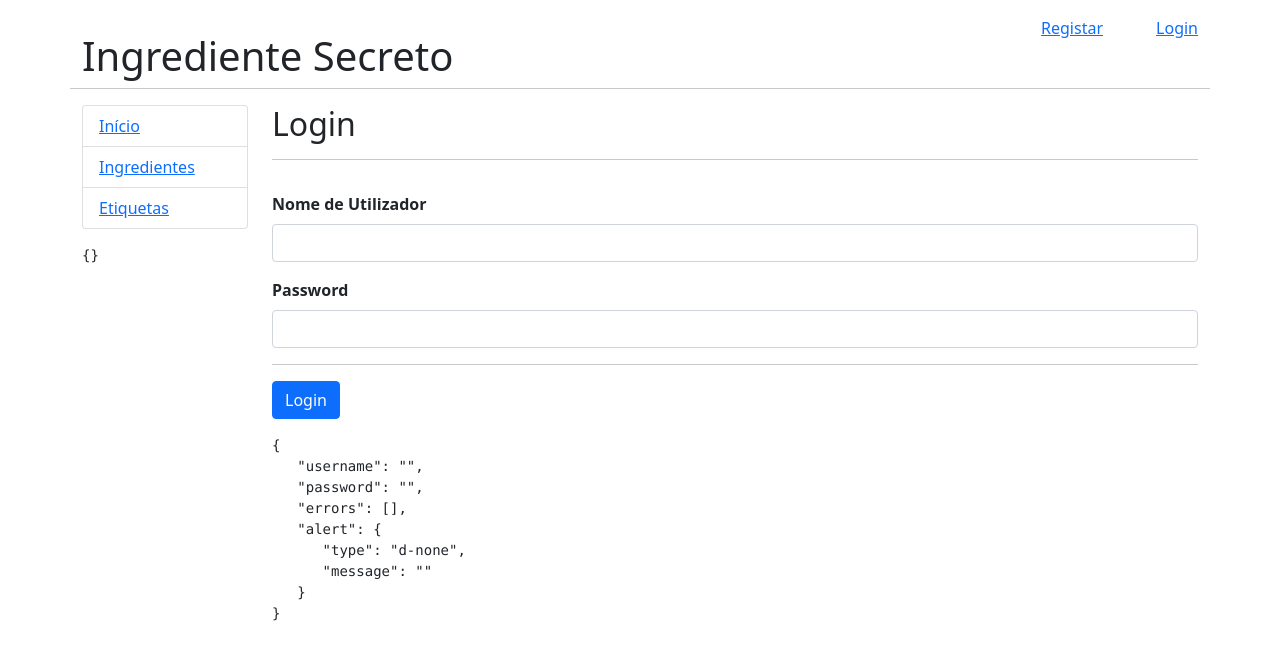
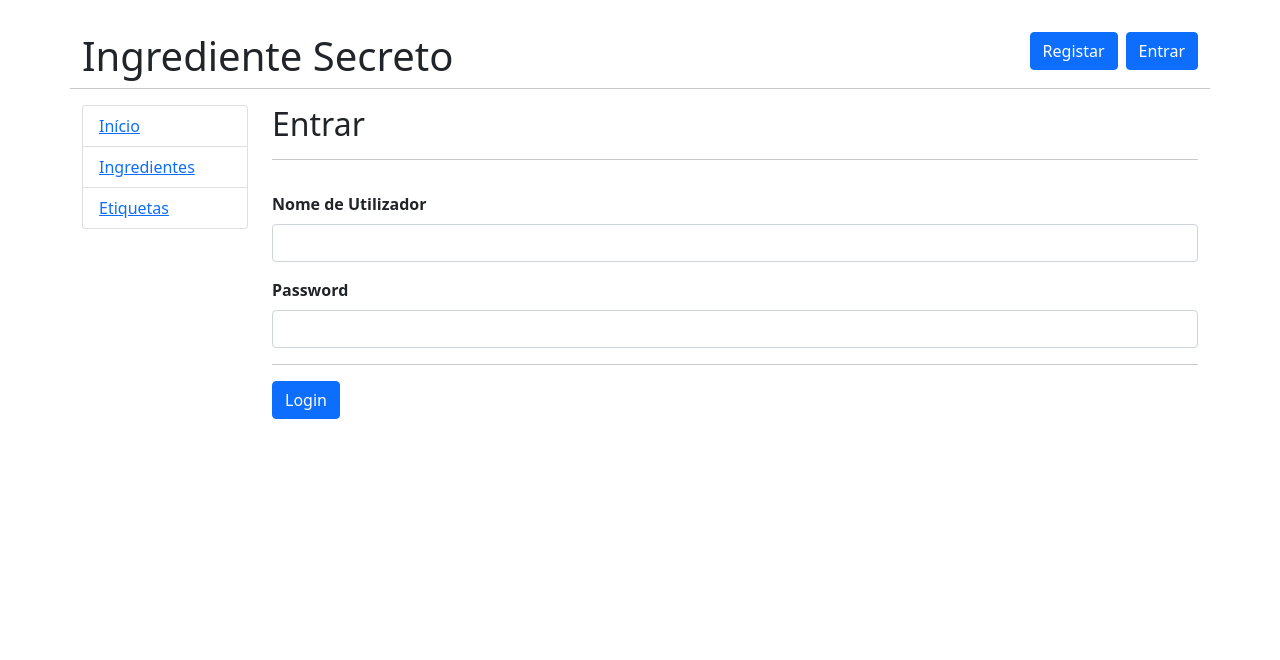
Before and after one commit to marcomartinscastanho/Secret-Ingredient-Frontend, a React (Create React App) app: page /login in a window 1280 px wide. Shown: the top 660 px of the page. Built offline with nearby package versions, Linux system fonts and the light colour scheme.

Commit message:
login and register buttons and other minor ui fixes

```diff
--- a/src/App.tsx
+++ b/src/App.tsx
@@ -40,29 +40,35 @@ export class App extends Component<{}, State> {
   };
 
   render() {
-    const loginLink = this.state.jwt ? (
-      <Link to="/logout" onClick={this.logout}>
-        Logout
+    const loginButton = this.state.jwt ? (
+      <Link to="/logout" className="btn btn-danger ms-2" onClick={this.logout}>
+        Saír
       </Link>
     ) : (
-      <Link to="/login">Login</Link>
+      <Link to="/login" className="btn btn-primary ms-2">
+        Entrar
+      </Link>
     );
 
     return (
       <Router>
         <div className="container">
           <div className="row">
-            <div className="col-md-10 mt-3">
+            <div className="col mt-3">
               <h1 className="mt-3">Ingrediente Secreto</h1>
             </div>
-            {!this.state.jwt && (
-              <div className="col mt-3 text-end">
-                <Link to="/register">Registar</Link>
+            <div className="col-md-5 row mt-3 text-end">
+              <div className="col mt-3">
+                {/** TODO: when a user is logged in, replace this button with "Olá <name>" */}
+                {!this.state.jwt && (
+                  <Link to="/register" className="btn btn-primary">
+                    Registar
+                  </Link>
+                )}
+                {loginButton}
               </div>
-            )}
-            {/** TODO: when a user is logged in, replace this button with "Olá <name>" */}
-            <div className="col mt-3 text-end">{loginLink}</div>
-            <hr className="mb-3"></hr>
+            </div>
+            <hr className="mb-3" />
           </div>
           <div className="row">
             <div className="col-md-2">
@@ -91,9 +97,6 @@ export class App extends Component<{}, State> {
                     </Fragment>
                   )}
                 </ul>
-                <div className="mt-3">
-                  <pre>{JSON.stringify(this.state, null, 3)}</pre>
-                </div>
               </nav>
             </div>
             <div className="col-md-10">
--- a/src/components/EditRecipe.tsx
+++ b/src/components/EditRecipe.tsx
@@ -1,5 +1,4 @@
 import React, { Component, Fragment } from "react";
-import { confirmAlert } from "react-confirm-alert";
 import "react-confirm-alert/src/react-confirm-alert.css";
 import { RouteComponentProps } from "react-router";
 import { Link } from "react-router-dom";
@@ -382,16 +381,17 @@ export class EditRecipe extends Component<Props, State> {
 
           <hr />
 
-          <button className="btn btn-primary">Guardar</button>
-
-          <Link to={`/recipe/${recipe.id}`} className="btn btn-warning ms-1">
-            Cancelar
-          </Link>
+          <div className="d-flex justify-content-center mb-5">
+            <button className="btn btn-primary">Guardar</button>
+            <Link to={`/recipe/${recipe.id}`} className="btn btn-warning ms-2">
+              Cancelar
+            </Link>
+          </div>
         </form>
 
-        <div className="mt-3">
+        {/* <div className="mt-3">
           <pre>{JSON.stringify(this.state, null, 3)}</pre>
-        </div>
+        </div> */}
       </Fragment>
     );
   }
--- a/src/components/Login.tsx
+++ b/src/components/Login.tsx
@@ -77,7 +77,7 @@ export class Login extends Component<Props, State> {
           this.setState({ alert: { type: "alert-danger", message: data.message } });
         } else {
           this.handleJwtChange(data.accessToken);
-          this.props.history.push({ pathname: "/admin" });
+          this.props.history.push({ pathname: "/recipes" });
         }
       });
   };
@@ -95,7 +95,7 @@ export class Login extends Component<Props, State> {
 
     return (
       <Fragment>
-        <h2>Login</h2>
+        <h2>Entrar</h2>
         <hr />
         <Alert type={alert.type} message={alert.message} />
 
@@ -122,9 +122,9 @@ export class Login extends Component<Props, State> {
           <button className="btn btn-primary">Login</button>
         </form>
 
-        <div className="mt-3">
+        {/* <div className="mt-3">
           <pre>{JSON.stringify(this.state, null, 3)}</pre>
-        </div>
+        </div> */}
       </Fragment>
     );
   }
--- a/src/components/Recipe.tsx
+++ b/src/components/Recipe.tsx
@@ -180,13 +180,15 @@ export class Recipe extends Component<Props, State> {
 
           <hr />
 
-          <button className="btn btn-primary">Imprimir</button>
-          <Link to={`/recipe/edit/${recipe.id}`} className="btn btn-warning ms-1">
-            Editar
-          </Link>
-          <a href="#!" onClick={() => this.confirmDelete()} className="btn btn-danger ms-1">
-            Eliminar
-          </a>
+          <div className="d-flex justify-content-center mb-5">
+            <button className="btn btn-primary">Imprimir</button>
+            <Link to={`/recipe/edit/${recipe.id}`} className="btn btn-warning ms-2">
+              Editar
+            </Link>
+            <a href="#!" onClick={() => this.confirmDelete()} className="btn btn-danger ms-2">
+              Eliminar
+            </a>
+          </div>
         </Fragment>
       );
     }
--- a/src/components/Register.tsx
+++ b/src/components/Register.tsx
@@ -120,7 +120,7 @@ export class Register extends Component<Props, State> {
           this.setState({ alert: { type: "alert-danger", message: data.message } });
         } else {
           this.handleJwtChange(data.accessToken);
-          this.props.history.push({ pathname: "/admin" });
+          this.props.history.push({ pathname: "/recipes" });
         }
       });
   };
@@ -185,9 +185,9 @@ export class Register extends Component<Props, State> {
           <button className="btn btn-primary">Registar</button>
         </form>
 
-        <div className="mt-3">
+        {/* <div className="mt-3">
           <pre>{JSON.stringify(this.state, null, 3)}</pre>
-        </div>
+        </div> */}
       </Fragment>
     );
   }
```
